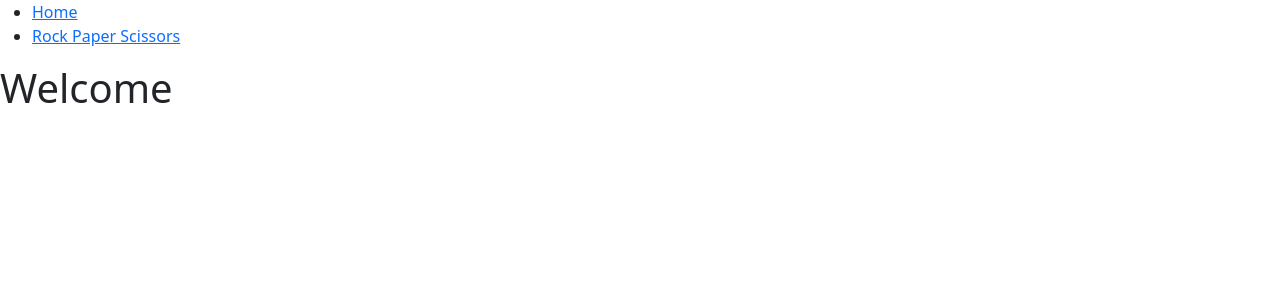
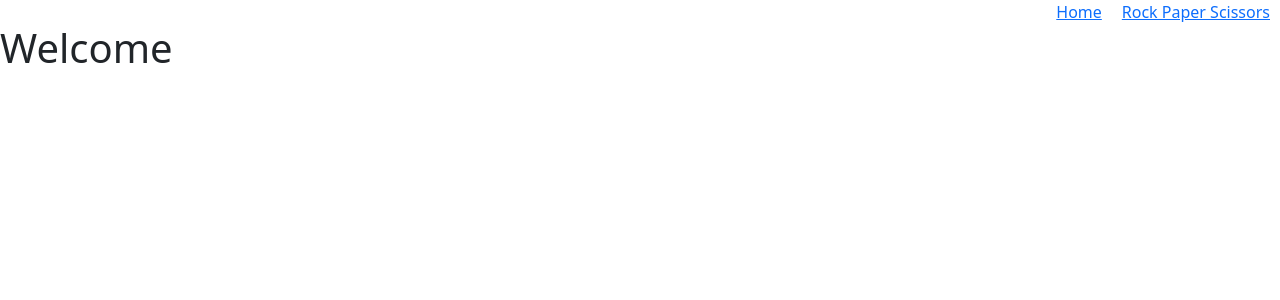
Before and after one commit to chrsteffen1/Coursera-Capstone, a React (Create React App) app: page / in a window 1280 px wide. Shown: the top 300 px of the page. Built offline with nearby package versions, Linux system fonts and the light colour scheme.

Commit message:
add some styling

```diff
--- a/src/App.css
+++ b/src/App.css
@@ -1,3 +1,13 @@
 p{
   transition-property: height;
 }
+nav{
+  display: flex;
+  justify-content: flex-end;
+  text-decoration: none;
+}
+
+a{
+  margin: 0px 10px;
+  text-decoration: none;
+}
--- a/src/Components/NavBar.jsx
+++ b/src/Components/NavBar.jsx
@@ -1,13 +1,11 @@
 import {Link} from 'react-router-dom'
-
+import '../App.css'
 
 const NavBar = () => {
   return (
     <nav>
-    <ul>
-      <li><Link to={'/'}>Home</Link></li>
-      <li><Link to={'rps'}>Rock Paper Scissors </Link></li>
-    </ul>
+      <Link to={'/'}>Home</Link>
+      <Link to={'rps'}>Rock Paper Scissors </Link>
     </nav>
   );
 }
--- a/src/Components/Pages/Home.jsx
+++ b/src/Components/Pages/Home.jsx
@@ -1,7 +1,7 @@
 const Home = () => {
   return (
     <>
-    <h1>Welcome</h1>
+      <h1>Welcome</h1>
     </>
   );
 }
```
Also changed, not shown: src/Components/Pages/RPS.jsx (line endings or trailing spaces).
